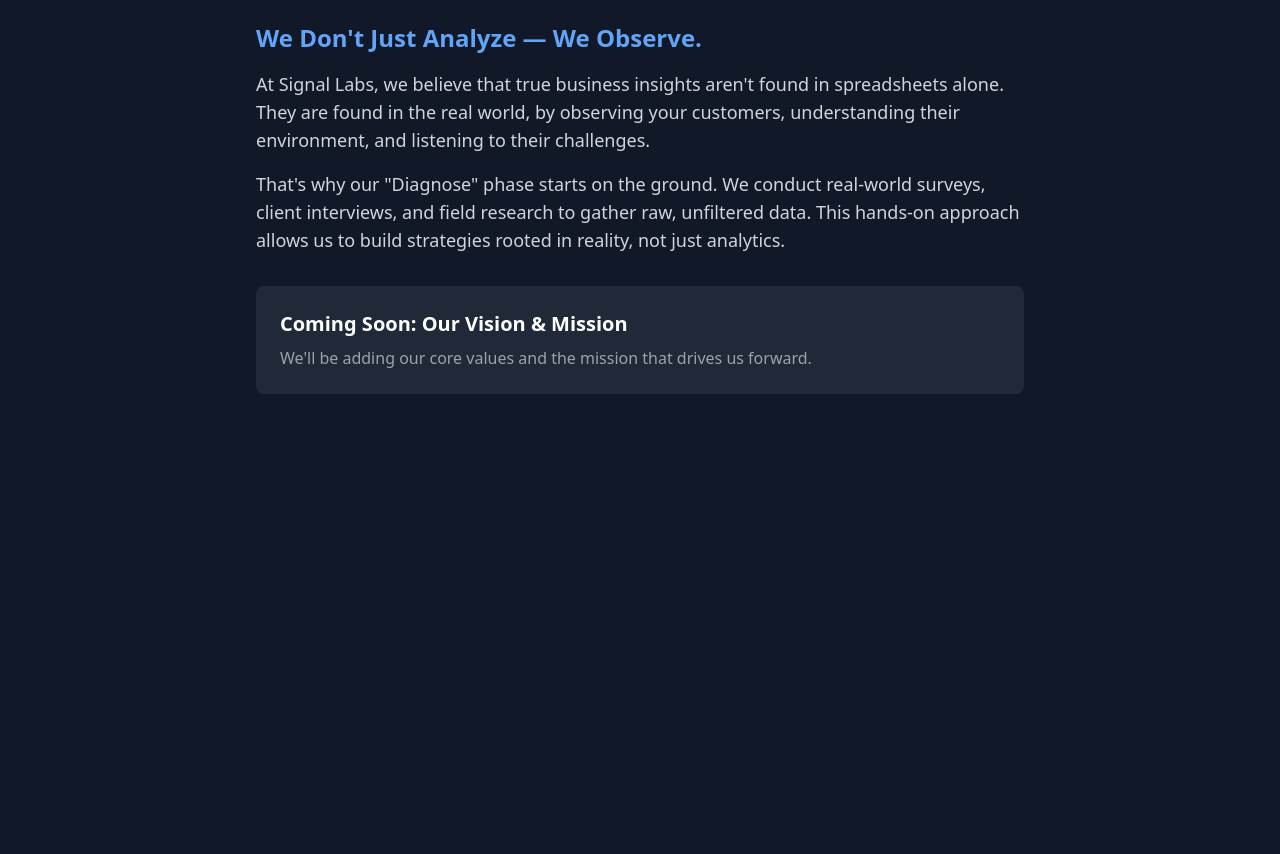
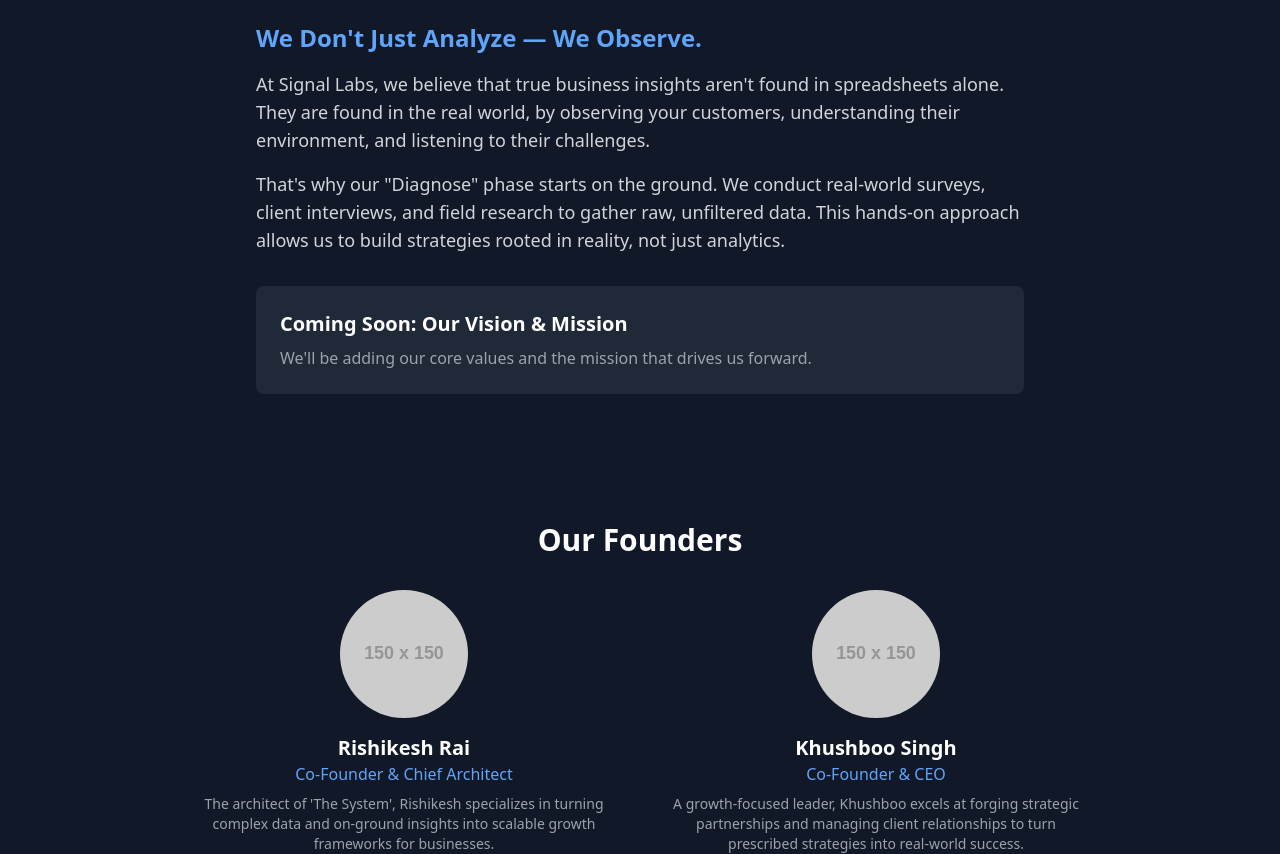
Before and after one commit to luckyrai301-a11y/signal-labs-website, a plain HTML site: page about.html in a window 1280 px wide. Shown: the part 195-1049 px from the top of the page. Before the commit the page ends 800 px from the top, so only its background shows below. Drawn offline with nearby package versions, Linux system fonts and the light colour scheme; placeholder pictures from the web are drawn by us.

Commit message:
feat: Add Founders section to About page

```diff
--- a/about.html
+++ b/about.html
@@ -61,7 +61,35 @@
             </div>
         </div>
     </main>
+<!-- OUR FOUNDERS SECTION -->
+<div class="mt-16 text-center">
+    <h3 class="text-3xl font-bold">Our Founders</h3>
+    <div class="mt-8 grid md:grid-cols-2 gap-12 max-w-4xl mx-auto">
 
+        <!-- Rishikesh Rai Profile -->
+        <div class="flex flex-col items-center">
+            <!-- Replace with your actual photo URL -->
+            <img class="w-32 h-32 rounded-full object-cover" src="https://via.placeholder.com/150" alt="Photo of Rishikesh Rai">
+            <h4 class="text-xl font-bold mt-4">Rishikesh Rai</h4>
+            <p class="text-blue-400">Co-Founder & Chief Architect</p>
+            <p class="text-gray-400 mt-2 text-sm">
+                The architect of 'The System', Rishikesh specializes in turning complex data and on-ground insights into scalable growth frameworks for businesses.
+            </p>
+        </div>
+
+        <!-- Khushboo Singh Profile -->
+        <div class="flex flex-col items-center">
+            <!-- Replace with her actual photo URL -->
+            <img class="w-32 h-32 rounded-full object-cover" src="https://via.placeholder.com/150" alt="Photo of Khushboo Singh">
+            <h4 class="text-xl font-bold mt-4">Khushboo Singh</h4>
+            <p class="text-blue-400">Co-Founder & CEO</p>
+            <p class="text-gray-400 mt-2 text-sm">
+                A growth-focused leader, Khushboo excels at forging strategic partnerships and managing client relationships to turn prescribed strategies into real-world success.
+            </p>
+        </div>
+
+    </div>
+</div>
     <!-- JavaScript to toggle the mobile menu -->
     <script>
         const mobileMenuButton = document.getElementById('mobile-menu-button');
```
